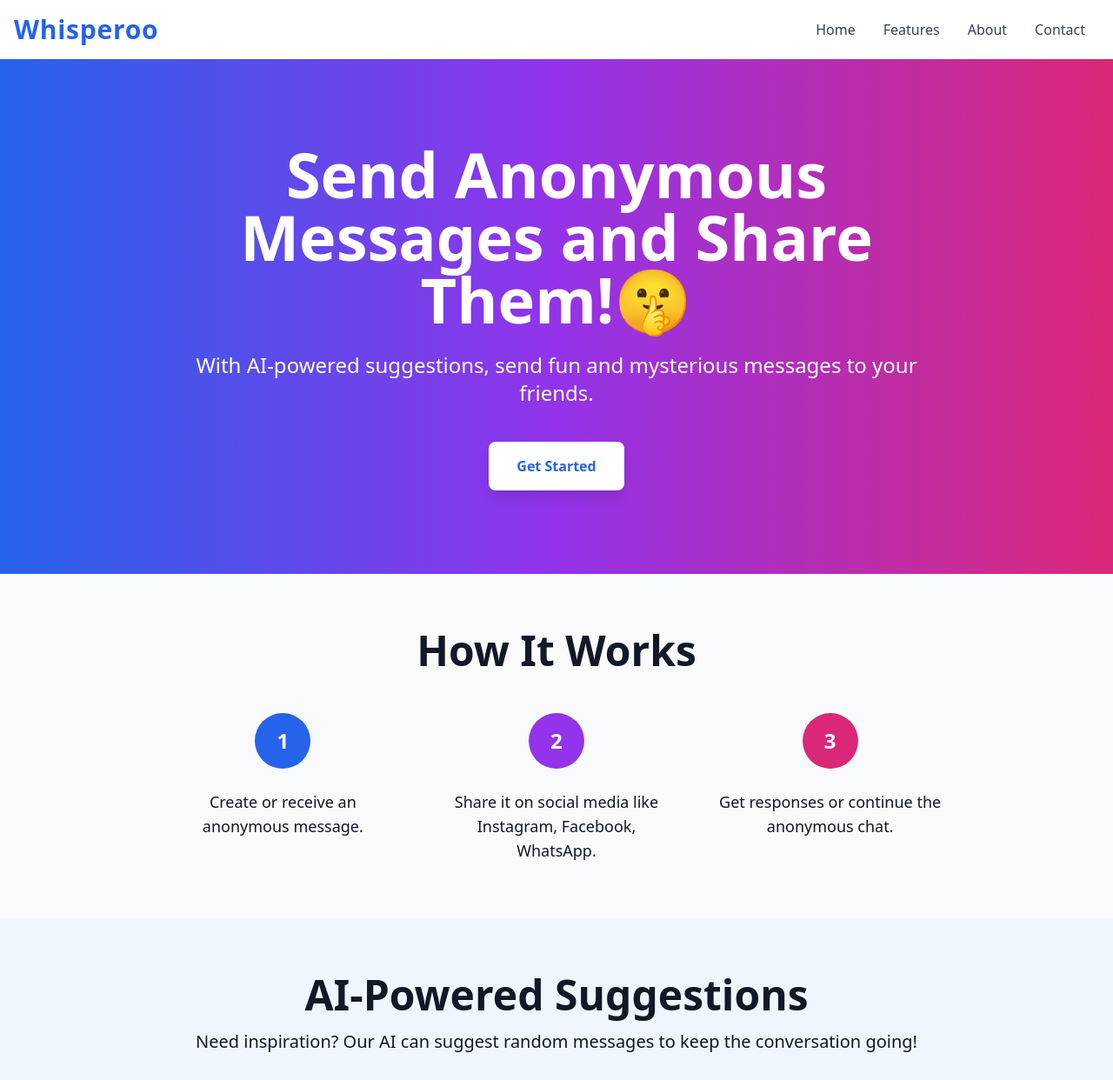
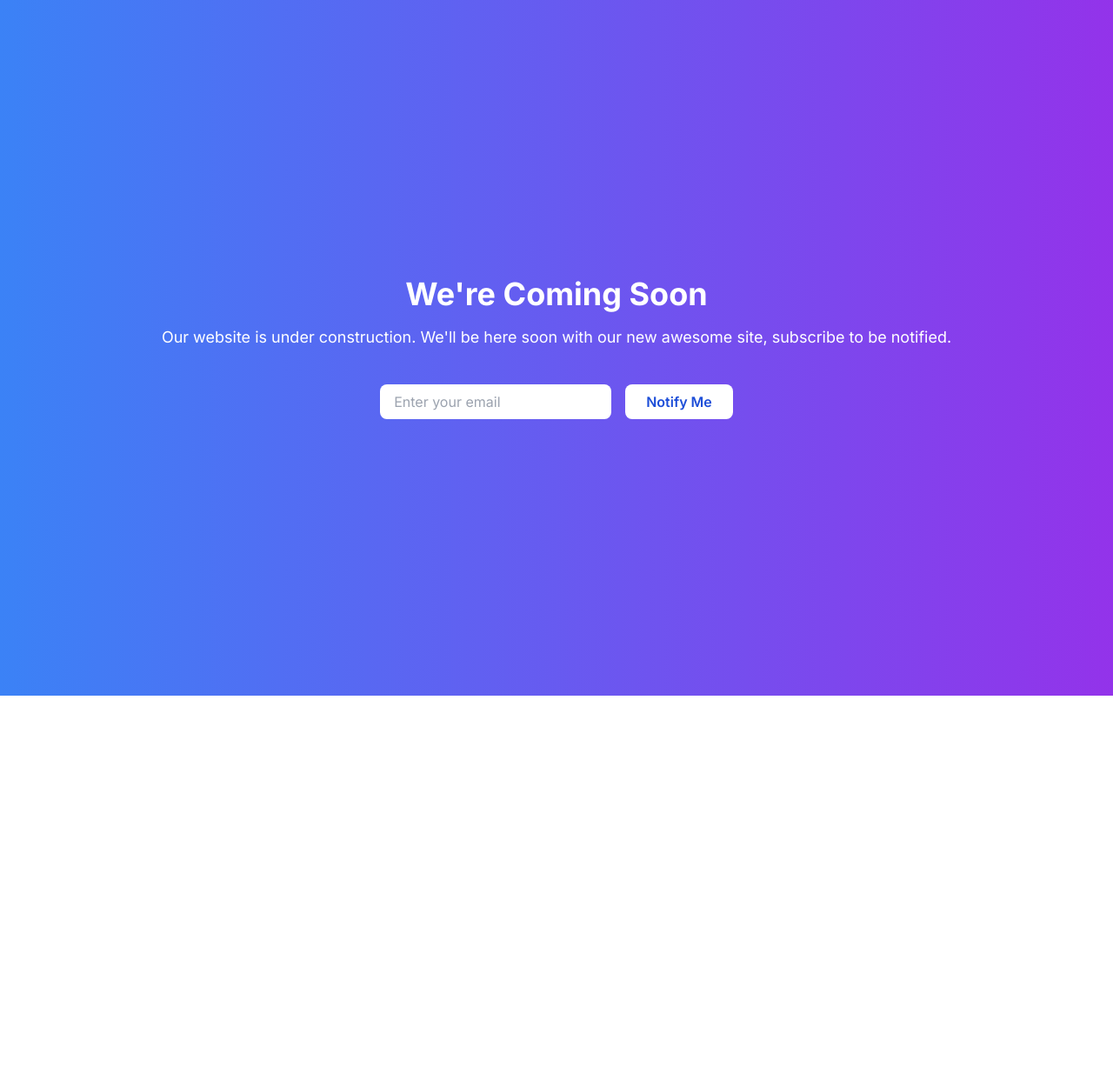
Before and after one commit to sagarsingh1646/WhisperOo, a Next.js app: page / in a window 1280 px wide. Shown: the top 1242 px of the page at 87% size. After the commit the page ends 800 px from the top, so only its background shows below. Built offline with nearby package versions, Linux system fonts and the light colour scheme.

Commit message:
coming soon page added

```diff
--- a/src/app/page.tsx
+++ b/src/app/page.tsx
@@ -446,119 +446,147 @@
 
 //
 
+// "use client"
+// import React from 'react';
+// import { motion } from 'framer-motion';
+
+// export default function LandingPage() {
+//   const text = "Send Anonymous Messages and Share Them!🤫".split("");
+
+//   return (
+//     <div className="bg-gray-50 text-gray-900 font-sans">
+//       {/* Navbar */}
+//       <nav className="bg-white shadow-md">
+//         <div className="max-w-7xl mx-auto px-4">
+//           <div className="flex justify-between items-center py-4">
+//             <div className="flex items-center">
+//               {/* Logo or Brand Name */}
+//               <a href="#" className="text-3xl font-extrabold text-blue-600 tracking-wide">
+//                 Whisperoo
+//               </a>
+//             </div>
+//             <div>
+//               {/* Navbar Links */}
+//               <a href="#" className="text-gray-700 mx-4 hover:text-blue-600 transition-colors">Home</a>
+//               <a href="#" className="text-gray-700 mx-4 hover:text-blue-600 transition-colors">Features</a>
+//               <a href="#" className="text-gray-700 mx-4 hover:text-blue-600 transition-colors">About</a>
+//               <a href="#" className="text-gray-700 mx-4 hover:text-blue-600 transition-colors">Contact</a>
+//             </div>
+//           </div>
+//         </div>
+//       </nav>
+
+//       {/* Hero Section */}
+//       <div className="bg-gradient-to-r from-blue-600 via-purple-600 to-pink-600 text-white py-24 px-4">
+//         <div className="max-w-4xl mx-auto text-center">
+//           <h1 className="text-5xl md:text-7xl font-extrabold">
+//             {text.map((char, i) => (
+//               <motion.span
+//                 key={i}
+//                 initial={{ opacity: 0 }}
+//                 animate={{ opacity: 1 }}
+//                 transition={{
+//                   duration: 0.05,
+//                   delay: i * 0.05
+//                 }}
+//               >
+//                 {char}
+//               </motion.span>
+//             ))}
+//           </h1>
+//           <p className="mt-6 text-xl md:text-2xl">
+//             With AI-powered suggestions, send fun and mysterious messages to your friends.
+//           </p>
+//           <button className="mt-10 px-8 py-4 bg-white text-blue-600 font-semibold rounded-lg shadow-lg hover:bg-gray-100 transition-colors">
+//             Get Started
+//           </button>
+//         </div>
+//       </div>
+
+//       {/* How It Works Section */}
+//       <div className="py-16 px-4">
+//         <div className="max-w-4xl mx-auto">
+//           <h2 className="text-4xl md:text-5xl font-bold text-center mb-12">
+//             How It Works
+//           </h2>
+//           <div className="grid grid-cols-1 md:grid-cols-3 gap-12">
+//             <div className="text-center">
+//               <div className="w-16 h-16 bg-blue-600 text-white mx-auto rounded-full flex items-center justify-center text-2xl font-bold">
+//                 1
+//               </div>
+//               <p className="mt-6 text-lg">Create or receive an anonymous message.</p>
+//             </div>
+//             <div className="text-center">
+//               <div className="w-16 h-16 bg-purple-600 text-white mx-auto rounded-full flex items-center justify-center text-2xl font-bold">
+//                 2
+//               </div>
+//               <p className="mt-6 text-lg">Share it on social media like Instagram, Facebook, WhatsApp.</p>
+//             </div>
+//             <div className="text-center">
+//               <div className="w-16 h-16 bg-pink-600 text-white mx-auto rounded-full flex items-center justify-center text-2xl font-bold">
+//                 3
+//               </div>
+//               <p className="mt-6 text-lg">Get responses or continue the anonymous chat.</p>
+//             </div>
+//           </div>
+//         </div>
+//       </div>
+
+//       {/* AI-Powered Suggestions Section */}
+//       <div className="bg-blue-50 py-16 px-4">
+//         <div className="max-w-4xl mx-auto text-center">
+//           <h2 className="text-4xl md:text-5xl font-bold mb-4">
+//             AI-Powered Suggestions
+//           </h2>
+//           <p className="text-lg md:text-xl mb-8">
+//             Need inspiration? Our AI can suggest random messages to keep the conversation going!
+//           </p>
+//           <button className="px-8 py-4 bg-blue-600 text-white font-semibold rounded-lg shadow-lg hover:bg-blue-700 transition-colors">
+//             Try it Now
+//           </button>
+//         </div>
+//       </div>
+
+//       {/* Footer Section */}
+//       <footer className="bg-gray-900 text-gray-400 py-10">
+//         <div className="max-w-4xl mx-auto text-center">
+//           <div className="mb-6">
+//             <a href="#" className="text-white hover:text-gray-300 mx-3">Home</a>
+//             <a href="#" className="text-white hover:text-gray-300 mx-3">About</a>
+//             <a href="#" className="text-white hover:text-gray-300 mx-3">Contact</a>
+//             <a href="#" className="text-white hover:text-gray-300 mx-3">Privacy Policy</a>
+//           </div>
+//           <p>&copy; 2024 Whisperoo. All rights reserved.</p>
+//         </div>
+//       </footer>
+//     </div>
+//   );
+// }
+
 "use client"
 import React from 'react';
-import { motion } from 'framer-motion';
 
-export default function LandingPage() {
-  const text = "Send Anonymous Messages and Share Them!🤫".split("");
+export default function ComingSoon() {
+  return (
+    <div className="flex justify-center items-center min-h-screen bg-gradient-to-r from-blue-500 to-purple-600 text-white">
+      <div className="text-center">
+        <h1 className="text-4xl font-bold">We're Coming Soon</h1>
+        <p className="mt-4 text-lg">Our website is under construction. We'll be here soon with our new awesome site, subscribe to be notified.</p>
 
-  return (
-    <div className="bg-gray-50 text-gray-900 font-sans">
-      {/* Navbar */}
-      <nav className="bg-white shadow-md">
-        <div className="max-w-7xl mx-auto px-4">
-          <div className="flex justify-between items-center py-4">
-            <div className="flex items-center">
-              {/* Logo or Brand Name */}
-              <a href="#" className="text-3xl font-extrabold text-blue-600 tracking-wide">
-                Whisperoo
-              </a>
-            </div>
-            <div>
-              {/* Navbar Links */}
-              <a href="#" className="text-gray-700 mx-4 hover:text-blue-600 transition-colors">Home</a>
-              <a href="#" className="text-gray-700 mx-4 hover:text-blue-600 transition-colors">Features</a>
-              <a href="#" className="text-gray-700 mx-4 hover:text-blue-600 transition-colors">About</a>
-              <a href="#" className="text-gray-700 mx-4 hover:text-blue-600 transition-colors">Contact</a>
-            </div>
-          </div>
-        </div>
-      </nav>
-
-      {/* Hero Section */}
-      <div className="bg-gradient-to-r from-blue-600 via-purple-600 to-pink-600 text-white py-24 px-4">
-        <div className="max-w-4xl mx-auto text-center">
-          <h1 className="text-5xl md:text-7xl font-extrabold">
-            {text.map((char, i) => (
-              <motion.span
-                key={i}
-                initial={{ opacity: 0 }}
-                animate={{ opacity: 1 }}
-                transition={{
-                  duration: 0.05,
-                  delay: i * 0.05
-                }}
-              >
-                {char}
-              </motion.span>
-            ))}
-          </h1>
-          <p className="mt-6 text-xl md:text-2xl">
-            With AI-powered suggestions, send fun and mysterious messages to your friends.
-          </p>
-          <button className="mt-10 px-8 py-4 bg-white text-blue-600 font-semibold rounded-lg shadow-lg hover:bg-gray-100 transition-colors">
-            Get Started
+        <form className="mt-8">
+          <input
+            type="email"
+            placeholder="Enter your email"
+            className="mt-2 px-4 py-2 rounded-lg focus:outline-none focus:ring-2 focus:ring-white focus:border-transparent text-black"
+          />
+          <button
+            type="submit"
+            className="ml-4 bg-white text-blue-700 font-semibold px-6 py-2 rounded-lg hover:bg-gray-200"
+          >
+            Notify Me
           </button>
-        </div>
+        </form>
       </div>
-
-      {/* How It Works Section */}
-      <div className="py-16 px-4">
-        <div className="max-w-4xl mx-auto">
-          <h2 className="text-4xl md:text-5xl font-bold text-center mb-12">
-            How It Works
-          </h2>
-          <div className="grid grid-cols-1 md:grid-cols-3 gap-12">
-            <div className="text-center">
-              <div className="w-16 h-16 bg-blue-600 text-white mx-auto rounded-full flex items-center justify-center text-2xl font-bold">
-                1
-              </div>
-              <p className="mt-6 text-lg">Create or receive an anonymous message.</p>
-            </div>
-            <div className="text-center">
-              <div className="w-16 h-16 bg-purple-600 text-white mx-auto rounded-full flex items-center justify-center text-2xl font-bold">
-                2
-              </div>
-              <p className="mt-6 text-lg">Share it on social media like Instagram, Facebook, WhatsApp.</p>
-            </div>
-            <div className="text-center">
-              <div className="w-16 h-16 bg-pink-600 text-white mx-auto rounded-full flex items-center justify-center text-2xl font-bold">
-                3
-              </div>
-              <p className="mt-6 text-lg">Get responses or continue the anonymous chat.</p>
-            </div>
-          </div>
-        </div>
-      </div>
-
-      {/* AI-Powered Suggestions Section */}
-      <div className="bg-blue-50 py-16 px-4">
-        <div className="max-w-4xl mx-auto text-center">
-          <h2 className="text-4xl md:text-5xl font-bold mb-4">
-            AI-Powered Suggestions
-          </h2>
-          <p className="text-lg md:text-xl mb-8">
-            Need inspiration? Our AI can suggest random messages to keep the conversation going!
-          </p>
-          <button className="px-8 py-4 bg-blue-600 text-white font-semibold rounded-lg shadow-lg hover:bg-blue-700 transition-colors">
-            Try it Now
-          </button>
-        </div>
-      </div>
-
-      {/* Footer Section */}
-      <footer className="bg-gray-900 text-gray-400 py-10">
-        <div className="max-w-4xl mx-auto text-center">
-          <div className="mb-6">
-            <a href="#" className="text-white hover:text-gray-300 mx-3">Home</a>
-            <a href="#" className="text-white hover:text-gray-300 mx-3">About</a>
-            <a href="#" className="text-white hover:text-gray-300 mx-3">Contact</a>
-            <a href="#" className="text-white hover:text-gray-300 mx-3">Privacy Policy</a>
-          </div>
-          <p>&copy; 2024 Whisperoo. All rights reserved.</p>
-        </div>
-      </footer>
     </div>
   );
 }
```
